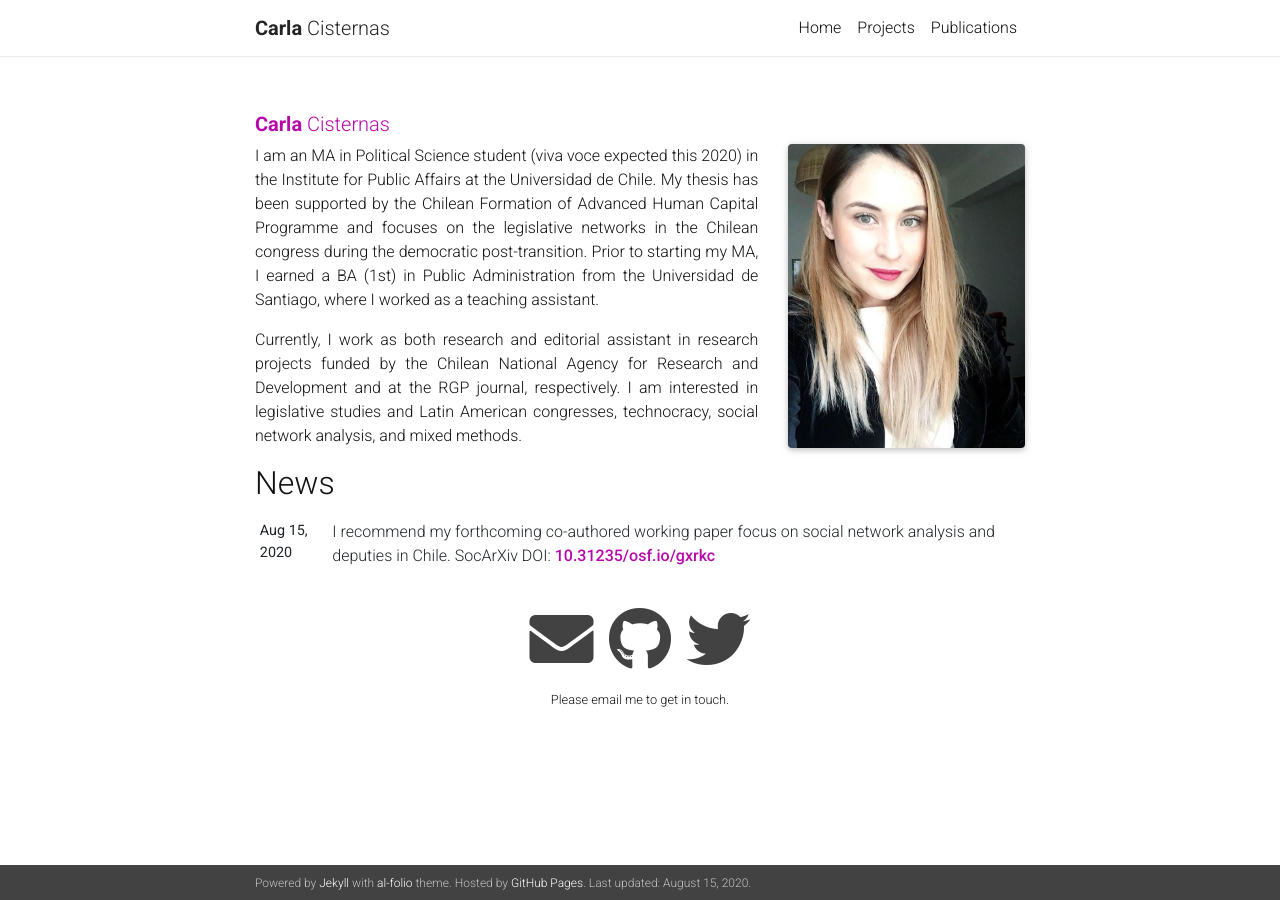
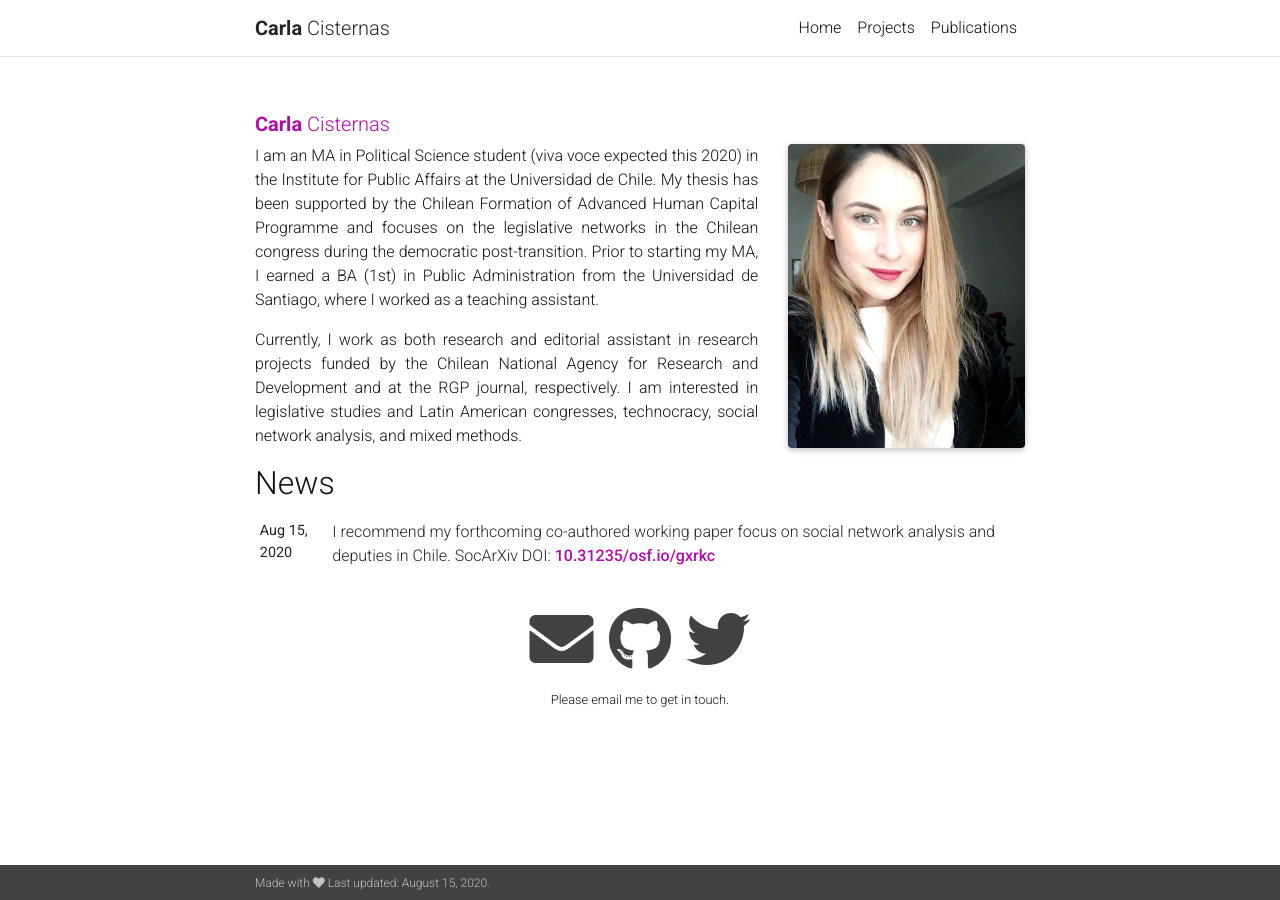
Before and after one commit to training-datalab/carlacisternas.com, a Jekyll site: the page built from _pages/about.md, in a window 1280 px wide. Built offline with Jekyll 4.4.1, drawn with Linux system fonts in a browser that asks for light colours; nearby versions of some CDN libraries; a style sheet for code colours, icons or effects is not loaded.

Commit message:
Update _config.yml

```diff
--- a/_config.yml
+++ b/_config.yml
@@ -7,8 +7,7 @@
 description: > # this means to ignore newlines until "url:"
   A simple, whitespace theme for academics. Based on [*folio](https://github.com/bogoli/-folio) design.
 footer_text: >
-  Powered by <a href="http://jekyllrb.com/" target="_blank">Jekyll</a> with <a href="https://github.com/alshedivat/al-folio">al-folio</a> theme.
-  Hosted by <a href="https://pages.github.com/" target="_blank">GitHub Pages</a>.
+  Made with <i class="fas fa-heart"></i>
 
 url: https://summertown-lab.github.io
 baseurl: /test
```
